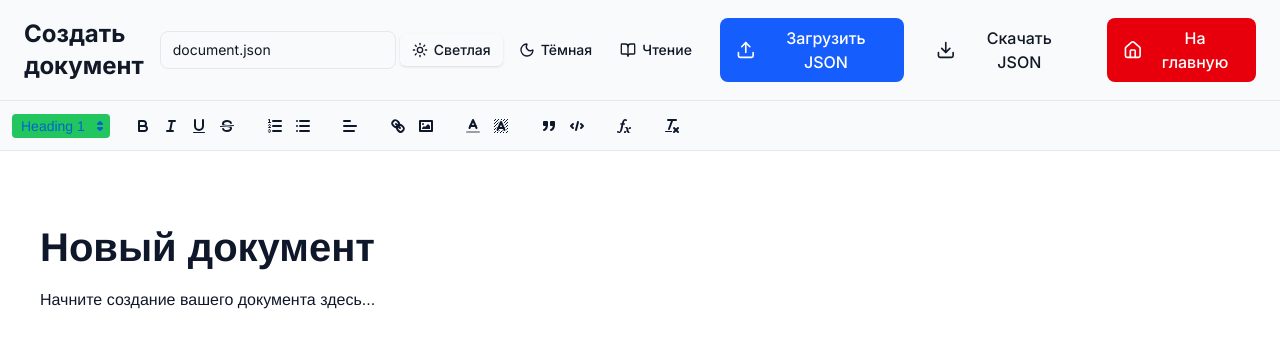
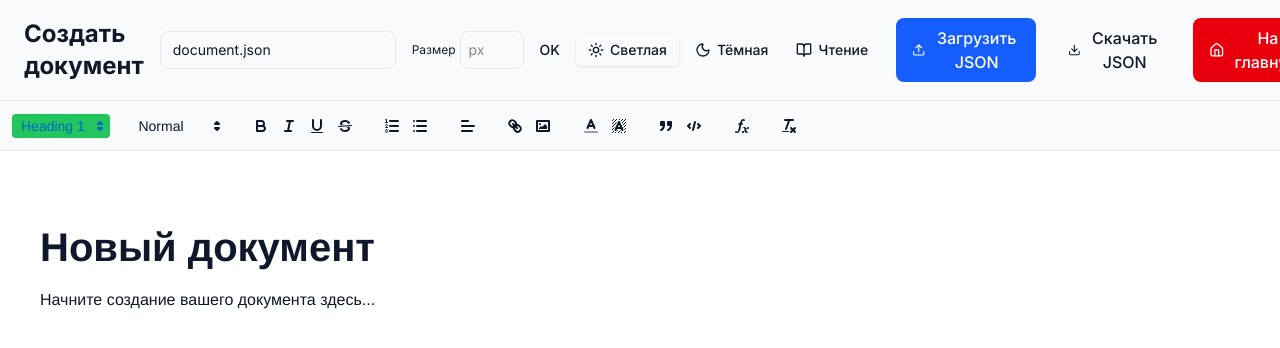
Before and after one commit to sabur-pro/rayan_admin, a Next.js app: page /edit in a window 1280 px wide. Shown: the top 348 px of the page. Built offline with nearby package versions, Linux system fonts and the light colour scheme.

Commit message:
edit correct

```diff
--- a/src/app/edit/page.tsx
+++ b/src/app/edit/page.tsx
@@ -12,6 +12,12 @@ import {
   getDocThemeStyle,
   useDocThemePreference,
 } from '@/lib/docTheme';
+import {
+  registerQuillSizes,
+  QUILL_SIZE_TOOLBAR_HTML,
+} from '@/lib/quillSize';
+
+interface QuillRange { index: number; length: number }
 
 interface QuillInstance {
   getContents: () => unknown;
@@ -19,23 +25,33 @@ interface QuillInstance {
   clipboard: {
     dangerouslyPasteHTML: (html: string) => void;
   };
-  getSelection?: (value: boolean) => { index: number } | null;
+  getSelection?: (value?: boolean) => QuillRange | null;
   insertEmbed?: (index: number, type: string, url: string, source: string) => void;
+  format?: (name: string, value: unknown) => void;
+  setSelection?: (index: number, length: number) => void;
+  focus?: () => void;
+  // eslint-disable-next-line @typescript-eslint/no-explicit-any
+  on?: (event: string, handler: (...args: any[]) => void) => void;
 }
 
 export default function PublicEditorPage() {
   const router = useRouter();
   const [fileName, setFileName] = useState('document.json');
   const [previewTheme, changeTheme] = useDocThemePreference();
+  const [customSize, setCustomSize] = useState('');
   const editorHostRef = useRef<HTMLDivElement>(null);
   const toolbarRef = useRef<HTMLDivElement>(null);
   const quillRef = useRef<QuillInstance | null>(null);
+  const lastRangeRef = useRef<QuillRange | null>(null);
   const fileInputRef = useRef<HTMLInputElement>(null);
 
   useEffect(() => {
     let mounted = true;
     (async () => {
       const Quill = (await import('quill')).default;
+
+      // Регистрируем размеры шрифта (px + произвольные значения)
+      registerQuillSizes(Quill);
 
       // Импортируем KaTeX для формул
       const katex = (await import('katex')).default;
@@ -55,6 +71,7 @@ export default function PublicEditorPage() {
               <option selected></option>
             </select>
           </span>
+          ${QUILL_SIZE_TOOLBAR_HTML}
           <span class="ql-formats">
             <button class="ql-bold"></button>
             <button class="ql-italic"></button>
@@ -210,6 +227,12 @@ export default function PublicEditorPage() {
         q.clipboard.dangerouslyPasteHTML('<h1>Новый документ</h1><p>Начните создание вашего документа здесь...</p>');
 
         quillRef.current = q as QuillInstance;
+
+        // Remember the last editor selection so the custom size input (which steals focus)
+        // can restore it before applying a size.
+        (q as QuillInstance).on?.('selection-change', (range: QuillRange | null) => {
+          if (range) lastRangeRef.current = range;
+        });
       }
     })();
     return () => {
@@ -269,6 +292,17 @@ export default function PublicEditorPage() {
     event.target.value = '';
   };
 
+  // Apply an arbitrary font size (in px) to the current selection / cursor
+  const applyCustomSize = () => {
+    const q = quillRef.current;
+    const n = parseInt(customSize.trim(), 10);
+    if (!q || isNaN(n) || n < 6 || n > 400) return;
+    q.focus?.();
+    const range = lastRangeRef.current;
+    if (range) q.setSelection?.(range.index, range.length);
+    q.format?.('size', `${n}px`);
+  };
+
   const handleClose = () => {
     const html = editorHostRef.current?.querySelector('.ql-editor')?.innerHTML || '';
     const textContent = html.replace(/<[^>]*>/g, '').trim();
@@ -295,6 +329,26 @@ export default function PublicEditorPage() {
               className="px-3 py-2 text-sm border rounded-lg bg-background focus:outline-none focus:ring-2 focus:ring-primary max-w-xs"
               placeholder="Имя файла"
             />
+            {/* Custom font-size: type any px value and apply to the selection */}
+            <div className="flex items-center gap-1" title="Свой размер шрифта (px)">
+              <span className="text-xs text-muted-foreground">Размер</span>
+              <input
+                type="number"
+                min={6}
+                max={400}
+                value={customSize}
+                onChange={(e) => setCustomSize(e.target.value)}
+                onKeyDown={(e) => { if (e.key === 'Enter') applyCustomSize(); }}
+                className="w-16 px-2 py-2 text-sm border rounded-lg bg-background focus:outline-none focus:ring-2 focus:ring-primary"
+                placeholder="px"
+              />
+              <button
+                onClick={applyCustomSize}
+                className="px-3 py-2 text-sm font-medium bg-accent hover:bg-accent/80 rounded-lg transition-colors"
+              >
+                OK
+              </button>
+            </div>
           </div>
           <div className="flex items-center gap-3">
             <DocThemeSwitcher value={previewTheme} onChange={changeTheme} />
--- a/src/components/QuillEditor.tsx
+++ b/src/components/QuillEditor.tsx
@@ -13,11 +13,17 @@ import {
   getDocThemeStyle,
   useDocThemePreference,
 } from '@/lib/docTheme';
+import {
+  registerQuillSizes,
+  QUILL_SIZE_TOOLBAR_HTML,
+} from '@/lib/quillSize';
 
 interface QuillEditorProps {
   isOpen: boolean;
   onClose: () => void;
 }
+
+interface QuillRange { index: number; length: number }
 
 interface QuillInstance {
   getContents: () => unknown;
@@ -25,17 +31,24 @@ interface QuillInstance {
   clipboard: {
     dangerouslyPasteHTML: (html: string) => void;
   };
-  getSelection?: (value: boolean) => { index: number } | null;
+  getSelection?: (value?: boolean) => QuillRange | null;
   insertEmbed?: (index: number, type: string, url: string, source: string) => void;
+  format?: (name: string, value: unknown) => void;
+  setSelection?: (index: number, length: number) => void;
+  focus?: () => void;
+  // eslint-disable-next-line @typescript-eslint/no-explicit-any
+  on?: (event: string, handler: (...args: any[]) => void) => void;
 }
 
 export default function QuillEditor({ isOpen, onClose }: QuillEditorProps) {
   const [fileName, setFileName] = useState('document.md');
   const [showGallery, setShowGallery] = useState(false);
   const [previewTheme, changeTheme] = useDocThemePreference();
+  const [customSize, setCustomSize] = useState('');
   const editorHostRef = useRef<HTMLDivElement>(null);
   const toolbarRef = useRef<HTMLDivElement>(null);
   const quillRef = useRef<QuillInstance | null>(null);
+  const lastRangeRef = useRef<QuillRange | null>(null);
   const fileInputRef = useRef<HTMLInputElement>(null);
 
   // Lock body scroll when editor is open
@@ -57,6 +70,9 @@ export default function QuillEditor({ isOpen, onClose }: QuillEditorProps) {
     (async () => {
       const Quill = (await import('quill')).default;
 
+      // Регистрируем размеры шрифта (px + произвольные значения)
+      registerQuillSizes(Quill);
+
       // Импортируем KaTeX для формул
       const katex = (await import('katex')).default;
       // eslint-disable-next-line @typescript-eslint/no-explicit-any
@@ -75,6 +91,7 @@ export default function QuillEditor({ isOpen, onClose }: QuillEditorProps) {
               <option selected></option>
             </select>
           </span>
+          ${QUILL_SIZE_TOOLBAR_HTML}
           <span class="ql-formats">
             <button class="ql-bold"></button>
             <button class="ql-italic"></button>
@@ -230,6 +247,12 @@ export default function QuillEditor({ isOpen, onClose }: QuillEditorProps) {
         q.clipboard.dangerouslyPasteHTML('<h1>Новый документ</h1><p>Начните создание вашего документа здесь...</p>');
 
         quillRef.current = q as QuillInstance;
+
+        // Remember the last editor selection so the custom size input (which steals focus)
+        // can restore it before applying a size.
+        (q as QuillInstance).on?.('selection-change', (range: QuillRange | null) => {
+          if (range) lastRangeRef.current = range;
+        });
       }
     })();
     return () => {
@@ -337,6 +360,17 @@ export default function QuillEditor({ isOpen, onClose }: QuillEditorProps) {
     }
   };
 
+  // Apply an arbitrary font size (in px) to the current selection / cursor
+  const applyCustomSize = () => {
+    const q = quillRef.current;
+    const n = parseInt(customSize.trim(), 10);
+    if (!q || isNaN(n) || n < 6 || n > 400) return;
+    q.focus?.();
+    const range = lastRangeRef.current;
+    if (range) q.setSelection?.(range.index, range.length);
+    q.format?.('size', `${n}px`);
+  };
+
   const handleClose = () => {
     const html = editorHostRef.current?.querySelector('.ql-editor')?.innerHTML || '';
     const textContent = html.replace(/<[^>]*>/g, '').trim();
@@ -367,6 +401,26 @@ export default function QuillEditor({ isOpen, onClose }: QuillEditorProps) {
               className="px-3 py-2 text-sm border rounded-lg bg-background focus:outline-none focus:ring-2 focus:ring-primary max-w-xs"
               placeholder="Имя файла"
             />
+            {/* Custom font-size: type any px value and apply to the selection */}
+            <div className="flex items-center gap-1" title="Свой размер шрифта (px)">
+              <span className="text-xs text-muted-foreground">Размер</span>
+              <input
+                type="number"
+                min={6}
+                max={400}
+                value={customSize}
+                onChange={(e) => setCustomSize(e.target.value)}
+                onKeyDown={(e) => { if (e.key === 'Enter') applyCustomSize(); }}
+                className="w-16 px-2 py-2 text-sm border rounded-lg bg-background focus:outline-none focus:ring-2 focus:ring-primary"
+                placeholder="px"
+              />
+              <button
+                onClick={applyCustomSize}
+                className="px-3 py-2 text-sm font-medium bg-accent hover:bg-accent/80 rounded-lg transition-colors"
+              >
+                OK
+              </button>
+            </div>
           </div>
           <div className="flex items-center gap-3">
             <DocThemeSwitcher value={previewTheme} onChange={changeTheme} />
--- /dev/null
+++ b/src/lib/quillSize.ts
@@ -0,0 +1,41 @@
+/**
+ * Font-size support for the Quill editors (document-editor + /edit route).
+ *
+ * Quill ships with only 3 size steps (small / normal / large / huge via the class attributor).
+ * Here we register the STYLE-based size attributor with `whitelist = null`, which:
+ *   - accepts ANY inline font-size (so the custom size input can set arbitrary px), and
+ *   - emits `style="font-size: NNpx"` in the Delta, which the mobile app's
+ *     quillDeltaToHtml converter renders (see rayan/src/utils/quillDeltaToHtml.ts).
+ * The toolbar dropdown below offers a wide set of common sizes.
+ */
+
+// Common quick-pick sizes shown in the toolbar dropdown (16px = the empty "normal" option).
+export const QUILL_SIZE_WHITELIST = [
+  '10px', '12px', '14px', '18px', '20px', '24px', '28px', '32px', '48px',
+];
+
+// eslint-disable-next-line @typescript-eslint/no-explicit-any
+export function registerQuillSizes(Quill: any): void {
+  const SizeStyle = Quill.import('attributors/style/size');
+  // null = allow any font-size value (enables the custom size input)
+  SizeStyle.whitelist = null;
+  Quill.register(SizeStyle, true);
+}
+
+// Toolbar markup for the size picker. The empty <option selected> is the default (normal) size.
+export const QUILL_SIZE_TOOLBAR_HTML = `
+  <span class="ql-formats">
+    <select class="ql-size">
+      <option value="10px">10</option>
+      <option value="12px">12</option>
+      <option value="14px">14</option>
+      <option selected></option>
+      <option value="18px">18</option>
+      <option value="20px">20</option>
+      <option value="24px">24</option>
+      <option value="28px">28</option>
+      <option value="32px">32</option>
+      <option value="48px">48</option>
+    </select>
+  </span>
+`;
```
Also changed, not shown: 1 other file (tests, documents, lock files or other folders).
